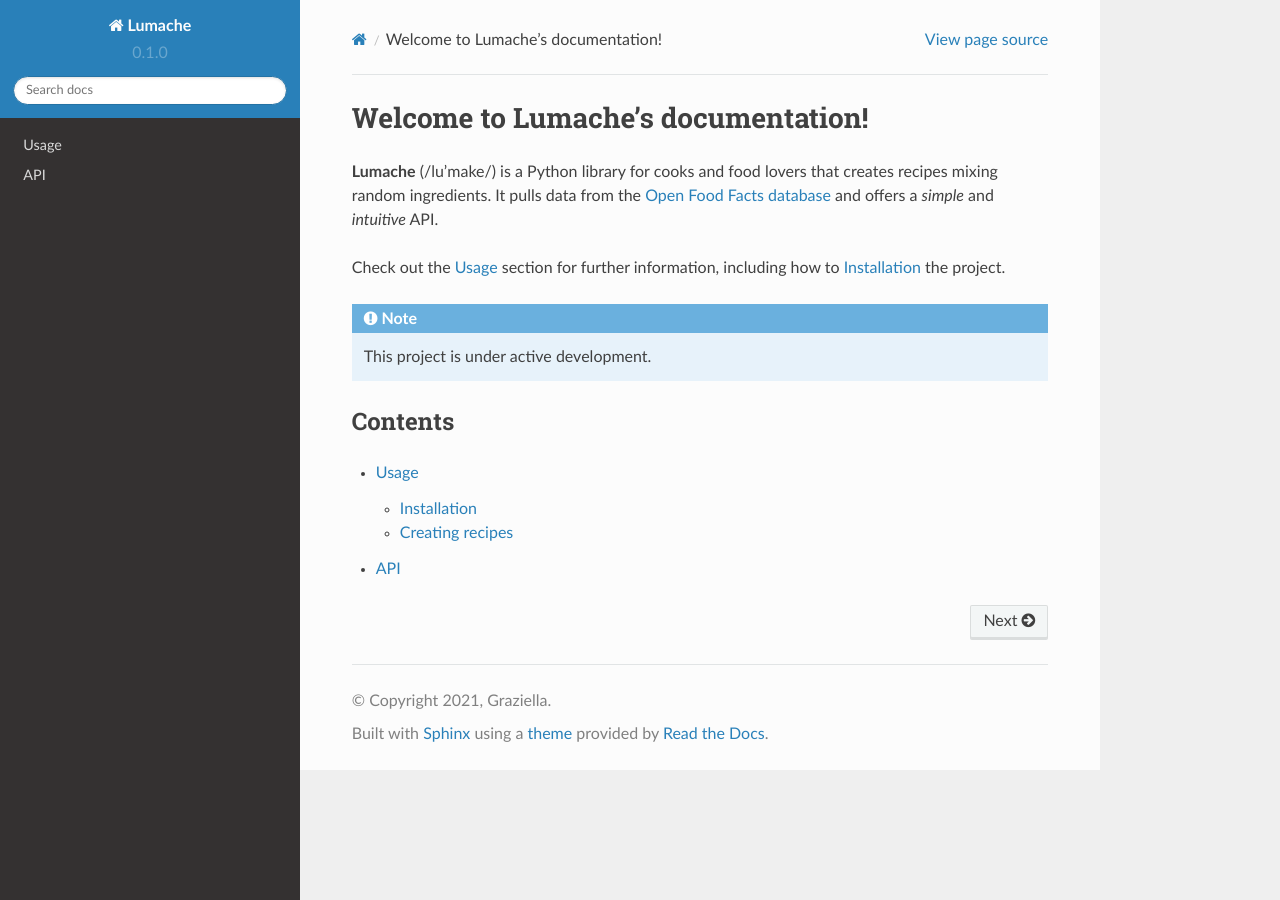
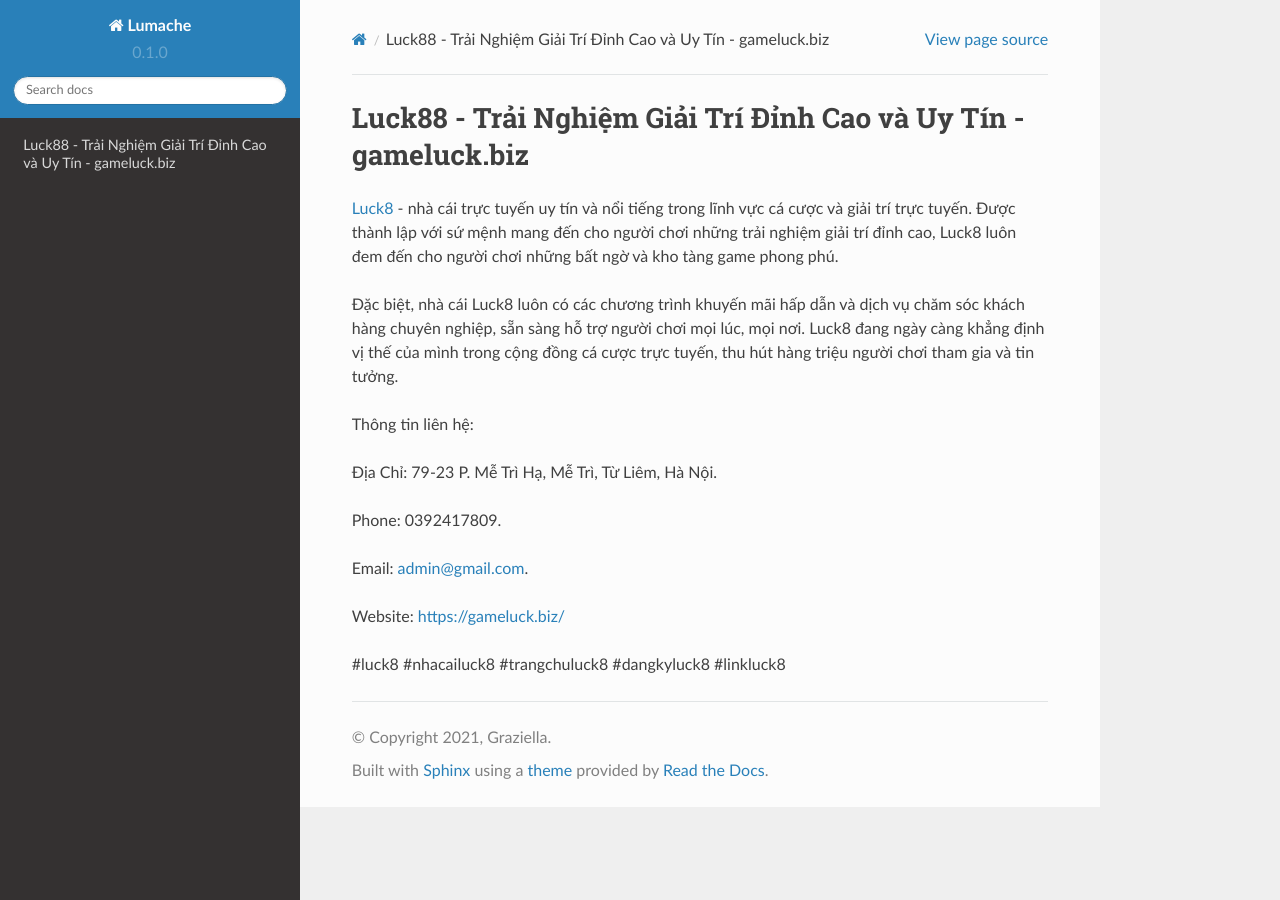
Before and after one commit to iaduphattai904809/gameluckbiz, a Sphinx documentation site: the page built from docs/source/index.rst, in a window 1280 px wide. Built offline with Sphinx 7.4.7 and the Read the Docs theme 2.0.0, drawn with Linux system fonts in a browser that asks for light colours.

Commit message:
Update index.rst

```diff
--- a/docs/source/index.rst
+++ b/docs/source/index.rst
@@ -1,22 +1,18 @@
-Welcome to Lumache's documentation!
+Luck88 - Trải Nghiệm Giải Trí Đỉnh Cao và Uy Tín - gameluck.biz
 ===================================
 
-**Lumache** (/lu'make/) is a Python library for cooks and food lovers
-that creates recipes mixing random ingredients.
-It pulls data from the `Open Food Facts database <https://world.openfoodfacts.org/>`_
-and offers a *simple* and *intuitive* API.
+`Luck8 <https://gameluck.biz/>`_ - nhà cái trực tuyến uy tín và nổi tiếng trong lĩnh vực cá cược và giải trí trực tuyến. Được thành lập với sứ mệnh mang đến cho người chơi những trải nghiệm giải trí đỉnh cao, Luck8 luôn đem đến cho người chơi những bất ngờ và kho tàng game phong phú.
 
-Check out the :doc:`usage` section for further information, including
-how to :ref:`installation` the project.
+Đặc biệt, nhà cái Luck8 luôn có các chương trình khuyến mãi hấp dẫn và dịch vụ chăm sóc khách hàng chuyên nghiệp, sẵn sàng hỗ trợ người chơi mọi lúc, mọi nơi. Luck8 đang ngày càng khẳng định vị thế của mình trong cộng đồng cá cược trực tuyến, thu hút hàng triệu người chơi tham gia và tin tưởng.
 
-.. note::
+Thông tin liên hệ:
 
-   This project is under active development.
+Địa Chỉ: 79-23 P. Mễ Trì Hạ, Mễ Trì, Từ Liêm, Hà Nội.
 
-Contents
---------
+Phone: 0392417809.
 
-.. toctree::
+Email: admin@gmail.com.
 
-   usage
-   api
+Website: https://gameluck.biz/
+
+#luck8 #nhacailuck8 #trangchuluck8 #dangkyluck8 #linkluck8
```
